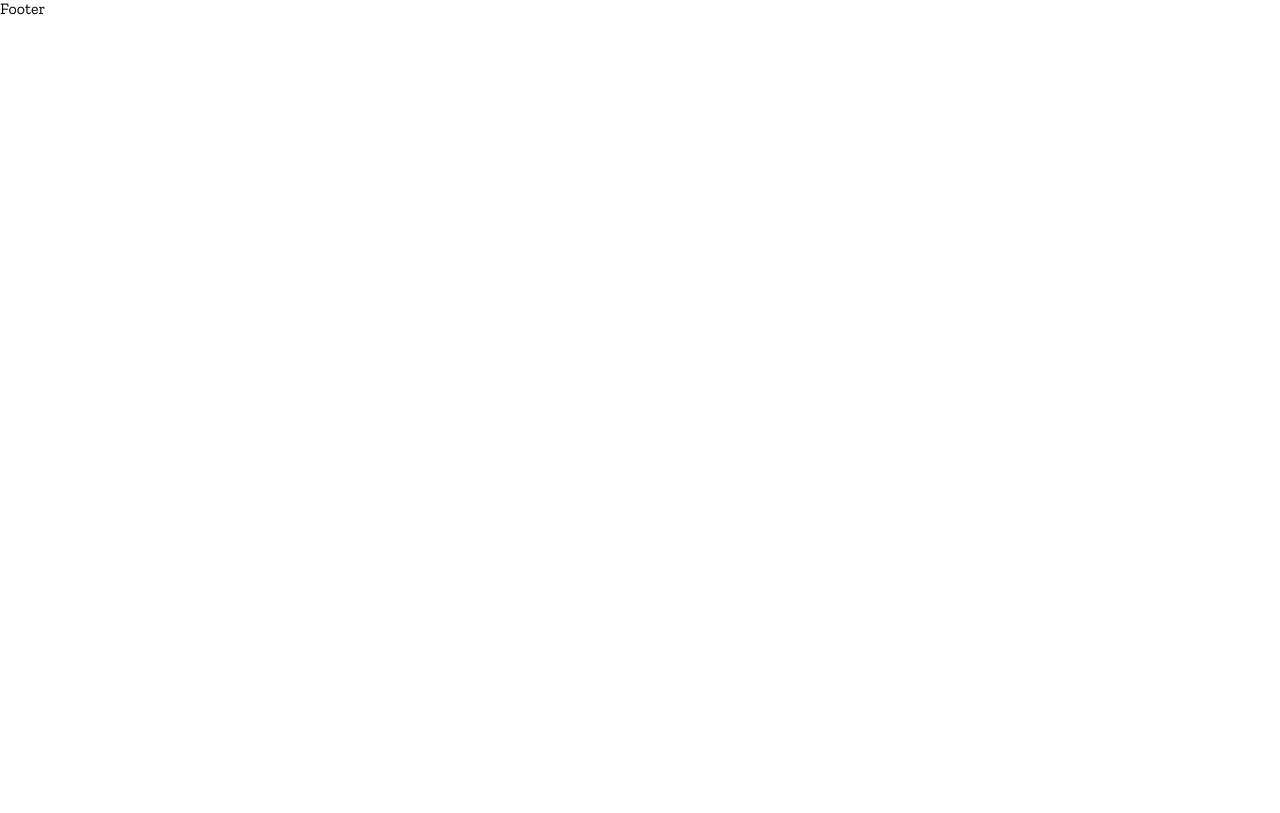
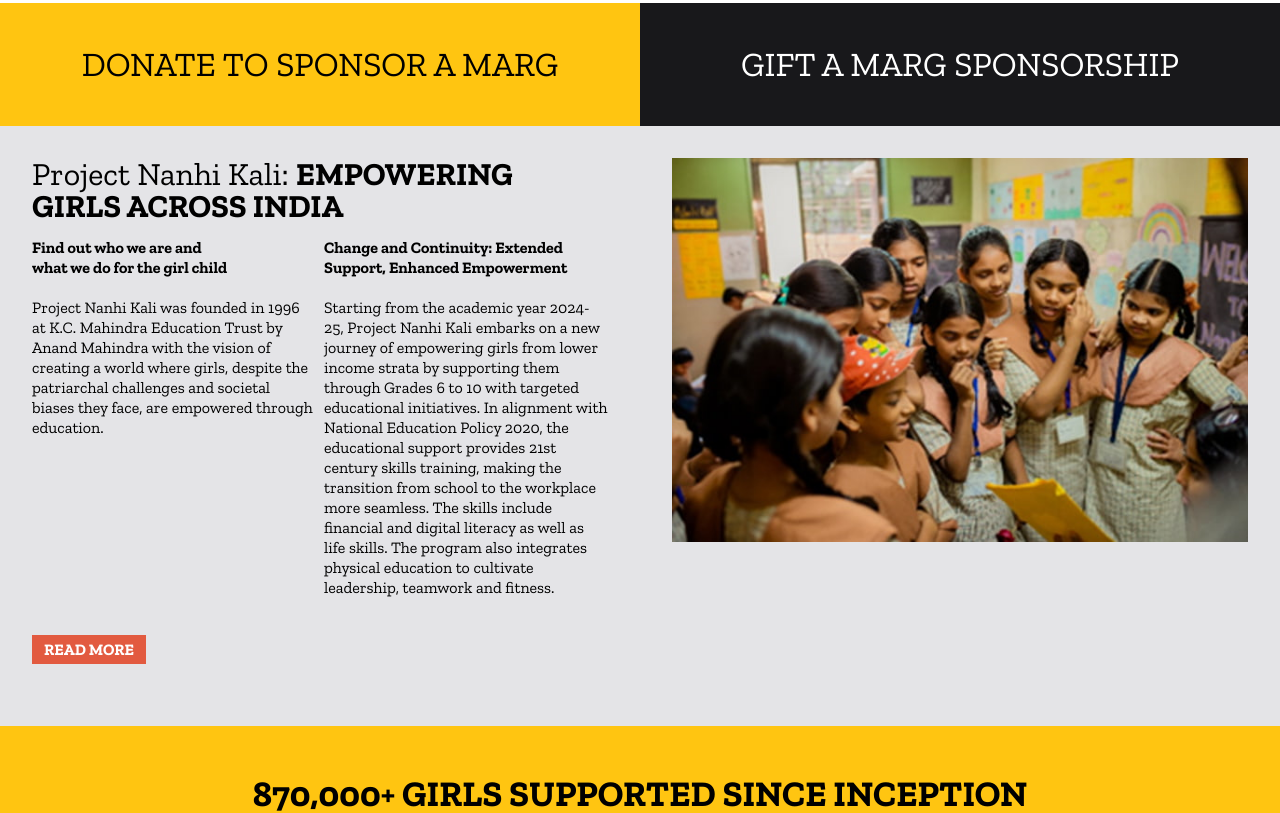
Before and after one commit to grimwebdeveloper/MARG-NGO-Project-Reboot, a Next.js app: page / in a window 1280 px wide. Shown: the part 540-1353 px from the top of the page. Before the commit the page ends 800 px from the top, so only its background shows below. Built offline with nearby package versions, Linux system fonts and the light colour scheme.

Commit message:
Before merging backup

```diff
--- a/src/app/page.js
+++ b/src/app/page.js
@@ -1,9 +1,15 @@
+import DonateAndGift from '@/components/home/DonateAndGift';
+import Project from '@/components/home/Project';
 import SliderHero from '@/components/home/SliderHero';
+import SliderImpact from '@/components/home/SliderImpact';
 
 function page() {
   return (
     <main>
       <SliderHero />
+      <DonateAndGift />
+      <Project />
+      <SliderImpact />
     </main>
   );
 }
--- /dev/null
+++ b/src/components/global/AnchorButton.js
@@ -0,0 +1,14 @@
+import Link from 'next/link';
+
+const AnchorButton = ({ content, externalClass }) => {
+  return (
+    <Link
+      href='#'
+      className={`bg-[#e25a40] text-white p-[5px] px-3 font-bold ${externalClass}`}
+    >
+      {content}
+    </Link>
+  );
+};
+
+export default AnchorButton;
--- /dev/null
+++ b/src/components/home/DonateAndGift.jsx
@@ -0,0 +1,14 @@
+const DonateAndGift = () => {
+  return (
+    <section className='md:flex mt-1.5'>
+      <div className='flex justify-center items-center bg-[#ffc511] hover:bg-zinc-900 hover:text-white transition duration-700 text-base sm:text-[26px] md:text-[29px] lg:text-[34px] md:flex-1 p-9 lg:text-right'>
+        DONATE TO SPONSOR A MARG
+      </div>
+      <div className='flex justify-center items-center bg-zinc-900 hover:bg-[#ffc511] text-white hover:text-black transition duration-700 text-base sm:text-[26px] md:text-[29px] lg:text-[34px] md:flex-1 p-9 lg:text-left'>
+        GIFT A MARG SPONSORSHIP
+      </div>
+    </section>
+  );
+};
+
+export default DonateAndGift;
--- /dev/null
+++ b/src/components/home/ImpactSlider.js
@@ -0,0 +1,7 @@
+const ImpactSlider = () => {
+  return (
+    <div>ImpactSlider</div>
+  )
+}
+
+export default ImpactSlider
--- /dev/null
+++ b/src/components/home/Project.jsx
@@ -0,0 +1,66 @@
+import Image from 'next/image';
+import AnchorButton from '../global/AnchorButton';
+
+const Project = () => {
+  return (
+    <section className='bg-zinc-200'>
+      <div className='max-w-screen-xl mx-auto p-8 md:flex md:gap-8'>
+        <div className='mb-8 md:flex-1'>
+          <h2 className='text-[32px] leading-8'>
+            Project Nanhi Kali:{' '}
+            <span className='font-bold'>EMPOWERING GIRLS ACROSS INDIA</span>
+          </h2>
+
+          <div className='pt-4 flex flex-col gap-10 md:gap-2 md:flex-row'>
+            <div className='flex flex-col gap-5 md:flex-1'>
+              <h3 className='font-bold leading-5'>
+                Find out who we are and
+                <br /> what we do for the girl child
+              </h3>
+              <p className='leading-5'>
+                Project Nanhi Kali was founded in 1996 at K.C. Mahindra
+                Education Trust by Anand Mahindra with the vision of creating a
+                world where girls, despite the patriarchal challenges and
+                societal biases they face, are empowered through education.{' '}
+              </p>
+            </div>
+
+            <div className='flex flex-col gap-5 md:flex-1'>
+              <h3 className='font-bold leading-5'>
+                Change and Continuity: Extended Support, Enhanced Empowerment{' '}
+              </h3>
+              <p className='leading-5'>
+                Starting from the academic year 2024-25, Project Nanhi Kali
+                embarks on a new journey of empowering girls from lower income
+                strata by supporting them through Grades 6 to 10 with targeted
+                educational initiatives. In alignment with National Education
+                Policy 2020, the educational support provides 21st century
+                skills training, making the transition from school to the
+                workplace more seamless. The skills include financial and
+                digital literacy as well as life skills. The program also
+                integrates physical education to cultivate leadership, teamwork
+                and fitness.
+              </p>
+            </div>
+          </div>
+          <div className='mt-10 w-fit'>
+            <AnchorButton content='READ MORE' />
+          </div>
+        </div>
+        <Image
+          src='/project.jpg'
+          alt='project'
+          width={470}
+          height={313}
+          className='mx-auto md:pl-8'
+          style={{
+            width: '50%',
+            alignSelf: 'flex-start',
+          }}
+        />
+      </div>
+    </section>
+  );
+};
+
+export default Project;
--- /dev/null
+++ b/src/components/home/SliderImpact.js
@@ -0,0 +1,13 @@
+import ImpactSlider from "./ImpactSlider"
+
+const SliderImpact = () => {
+  return (
+    <section className="bg-[#ffc511] py-12">
+        <h2 className="font-bold text-center text-3xl md:text-4xl uppercase">870,000+ girls supported since inception</h2>
+        <p className="text-center text-[26px] md:text-3xl lg:text-4xl mt-16">Impact in the Year 2024-25</p>
+        <ImpactSlider />
+    </section>
+  )
+}
+
+export default SliderImpact
```
Also changed, not shown: public/project.jpg (added).
